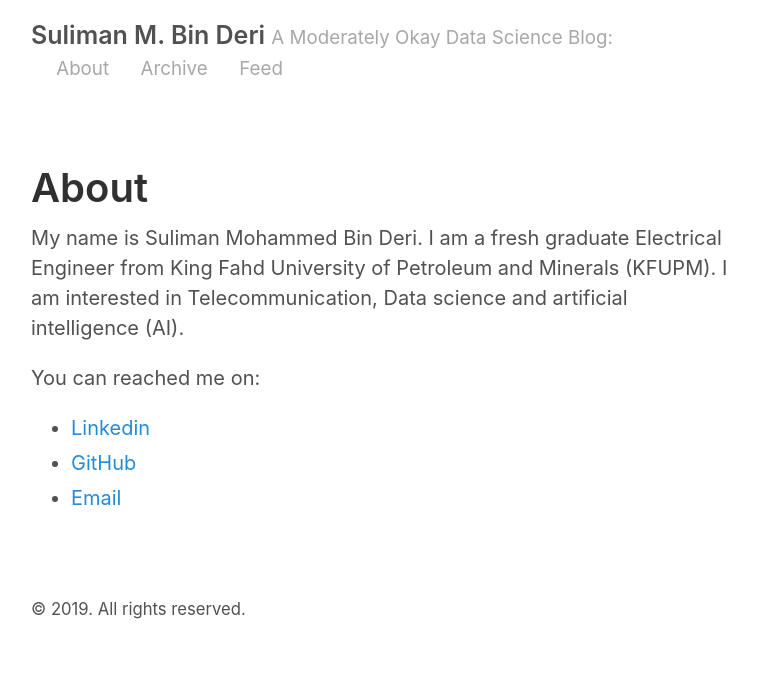
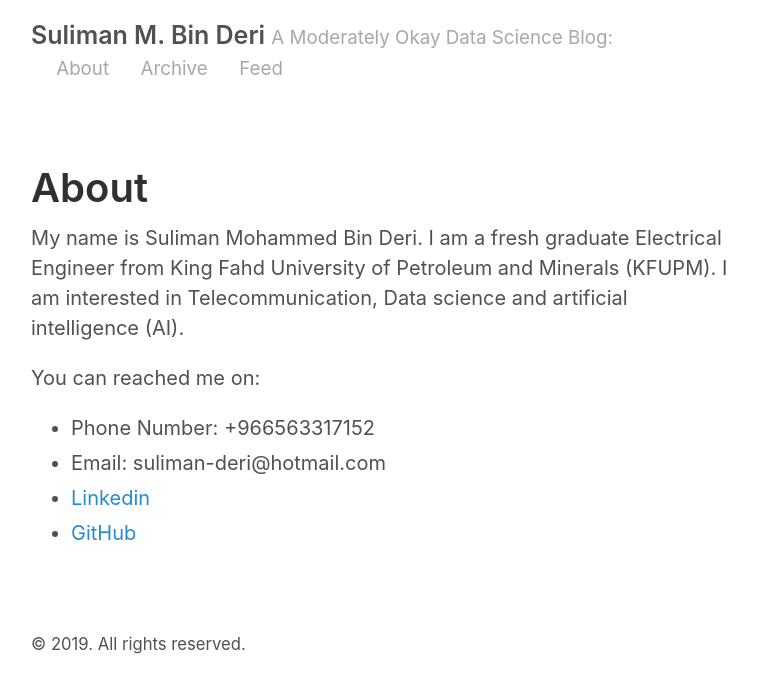
Before and after one commit to SulimanMD/SulimanMD.github.io, a Jekyll site: the page built from about.md, in a window 1280 px wide. Shown: the top 693 px of the page, without its empty margins (259-1016 px from the left). Built offline with Jekyll 4.4.1, drawn with Linux system fonts in a browser that asks for light colours.

Commit message:
one fife  commit

```diff
--- a/about.md
+++ b/about.md
@@ -7,6 +7,7 @@ My name is Suliman Mohammed Bin Deri. I am a fresh graduate Electrical Engineer
 
 You can reached me on:
 
+* Phone Number: +966563317152
+* Email: suliman-deri@hotmail.com
 * [Linkedin](http://www.linkedin.com/in/suliman-bin-deri-319702131)
 * [GitHub](https://www.github.com/SulimanMD)
-* [Email](suliman-deri@hotmail.com)
```
